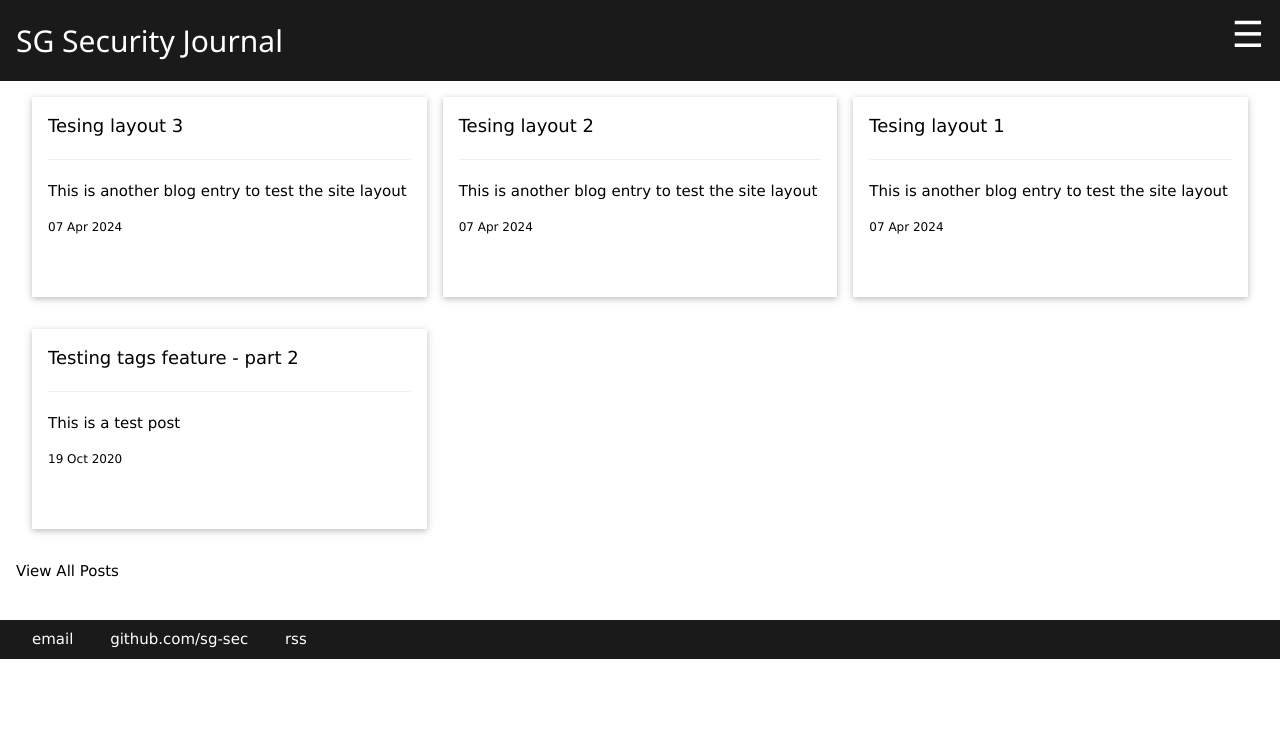
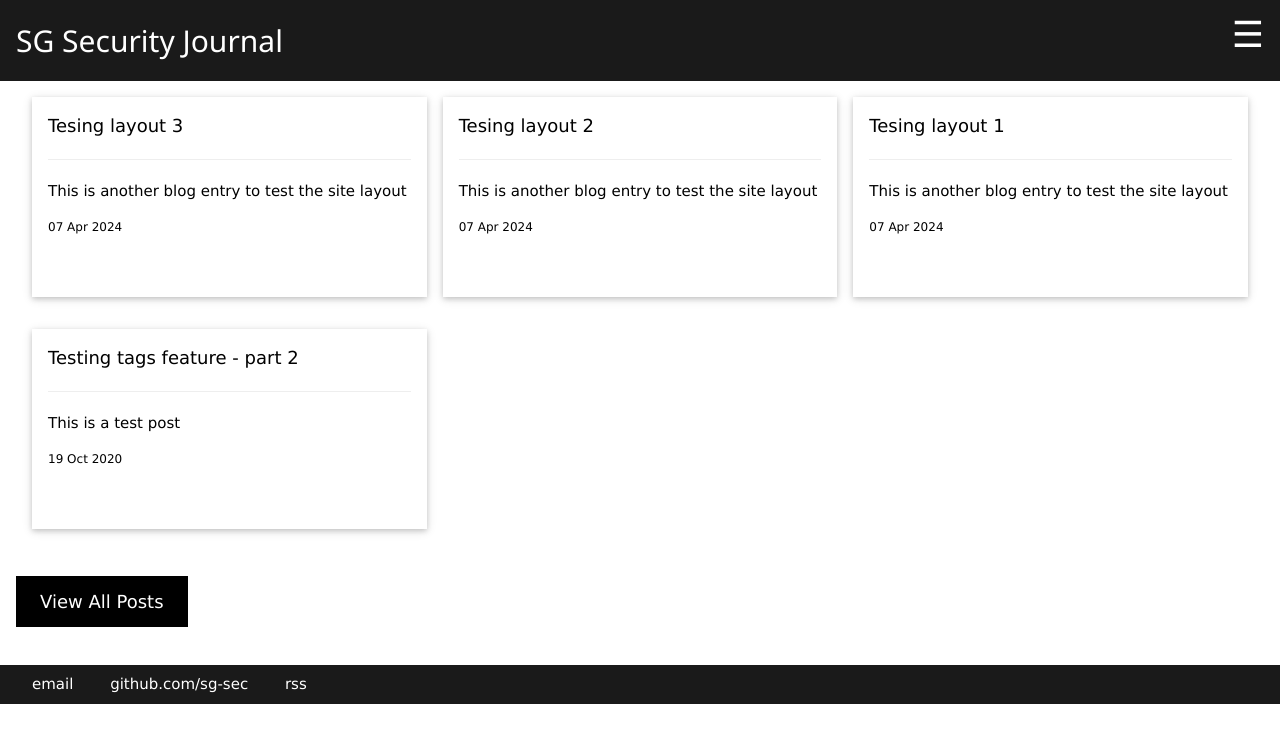
Before and after one commit to sg-sec/sg-sec.github.io, a Jekyll site: the page built from index.html, in a window 1280 px wide. Shown: the top 743 px of the page. Built offline with Jekyll 4.4.1, drawn with Linux system fonts in a browser that asks for light colours.

Commit message:
Update index.html

```diff
--- a/index.html
+++ b/index.html
@@ -8,5 +8,5 @@ title: SG SecOps Journal
     {% endfor %}
     </div>
     <p>
-        <a href="/blog">View All Posts</a>
+        <a class="w3-button w3-black w3-padding-large w3-large w3-margin-top" href="/blog">View All Posts</a>
     </p>
```
